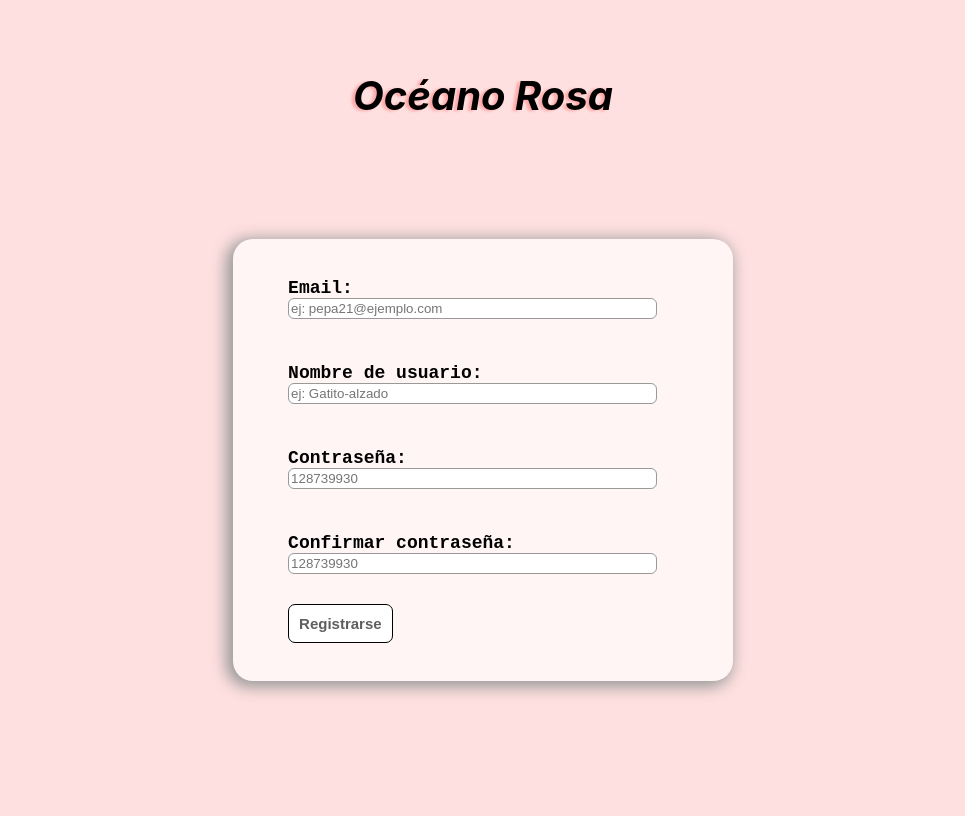
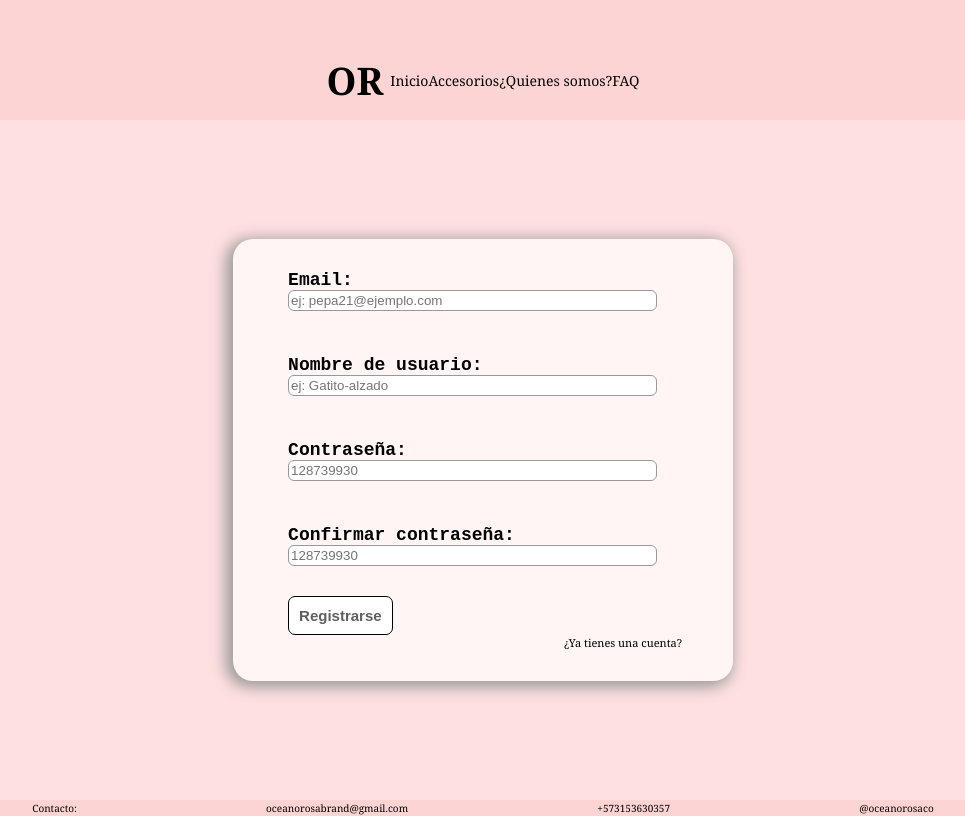
Before and after one commit to Lenis-jf/Oceano-Rosa.github.io, a plain HTML site: page login.html in a window 1280 px wide. Shown: the whole page, without its empty margins (157-1122 px from the left). Drawn offline with Linux system fonts and the light colour scheme.

Commit message:
login finalizado para telefono

```diff
--- a/archivosCss/loginPhone.css
+++ b/archivosCss/loginPhone.css
@@ -1,3 +1,9 @@
+:root {
+    --body-color: rgb(250, 229, 229);
+    --header-color: rgb(253, 212, 212);
+    --main-container-color: rgb(255, 245, 245);
+}
+
 * {
     box-sizing: border-box;
     padding: 0;
@@ -9,22 +15,35 @@ html {
 }
 
 body {
-    background-color: rgb(255, 224, 224);
+    background-color: var(--body-color);
 }
 
 header {
-    display: flex;
-    height: 15vh;
-    justify-content: center;
-    align-items: flex-end;
+    background-color: var(--header-color);
+    width: 100%;
+    height: 10vh;
 }
 
-.principal-title {
-    font-size: 4rem;
-    font-family: -apple-system, BlinkMacSystemFont, 'Segoe UI', Roboto, Oxygen, Ubuntu, Cantarell, 'Open Sans', 'Helvetica Neue', sans-serif;
-    text-shadow: -0.35rem 0.1rem 0.3rem rgb(255, 168, 168);
-    font-style: oblique;
-    font-weight: bolder;
+.list-container {
+    display: flex;
+    align-items: center;
+    width: auto;
+    height: 10vh;
+    justify-content: space-evenly;
+    font-size: 1.4rem;
+    list-style: none;
+}
+
+a {
+    color: black;
+    font-family: Cambria, Cochin, Georgia, Times, 'Times New Roman', serif;
+    text-decoration: none;
+}
+
+#logo {
+    font-size: 3.8rem;
+    font-weight: bold;
+    padding-right: 0.7rem;
 }
 
 main {
@@ -32,7 +51,7 @@ main {
     justify-content: center;
     align-items: center;
     width: 100vw;
-    height: 85vh;
+    height: 88vh;
     color: rgb(0, 0, 0);
 }
 
@@ -44,7 +63,7 @@ main {
     height: 65%;
     border-radius: 2rem;
     box-shadow: -0.4rem 0.3rem 1.5rem 0.3rem rgb(153, 153, 153);
-    background-color: rgb(255, 245, 245);
+    background-color: var(--main-container-color);
 }
 
 .form-label {
@@ -78,3 +97,24 @@ main {
     padding: 0.2rem;
     width: 90%;
 }
+
+.log-in {
+    display: flex;
+    justify-content: flex-end;
+    padding-right: 1.6rem;
+    font-size: 1.1rem;
+}
+
+footer {
+    display: flex;
+    align-items: center;
+    justify-content: center;
+    justify-content: space-evenly;
+    background-color: var(--header-color);
+    width: 100vw;
+    height: 2vh;
+}
+
+a:active {
+    color: rgb(38, 114, 255);
+}
--- a/login.html
+++ b/login.html
@@ -11,7 +11,13 @@
 </head>
 <body>
     <header>
-        <h1 class="principal-title">Océano Rosa</h1>
+        <ul class="list-container">
+            <li class="list-item" id="logo"><a href="">OR</a></li>
+            <li class="list-item"><a href="">Inicio</a></li>
+            <li class="list-item"><a href="">Accesorios</a></li>
+            <li class="list-item"><a href="">¿Quienes somos?</a></li>
+            <li class="list-item"><a href="">FAQ</a></li>
+        </ul>
     </header>
     <main>
         <section class="main-container">
@@ -35,11 +41,18 @@
                     <span class="form-point">Confirmar contraseña:</span>
                     <input type="password" class="password-input"placeholder="128739930" autocomplete="username" required>
                 </label>
-                <label for="submit" class="form-label" id="registro">
+                <for for="submit" class="form-label" id="registro">
                 <input type="submit" value="Registrarse" class="submit-button">
-                </label>
+                </for>
+                <span class="log-in"><a href="">¿Ya tienes una cuenta?</a></span>
             </form>
         </section>
     </main>
+    <footer>
+        <span class="footer-span"><a href="">Contacto:</a></span>
+        <span class="footer-span"><a href="">oceanorosabrand@gmail.com</a></span>
+        <span class="footer-span"><a href="">+573153630357</a></span>
+        <span class="footer-span"><a href="">@oceanorosaco</a></span>
+    </footer>
 </body>
 </html>
```
